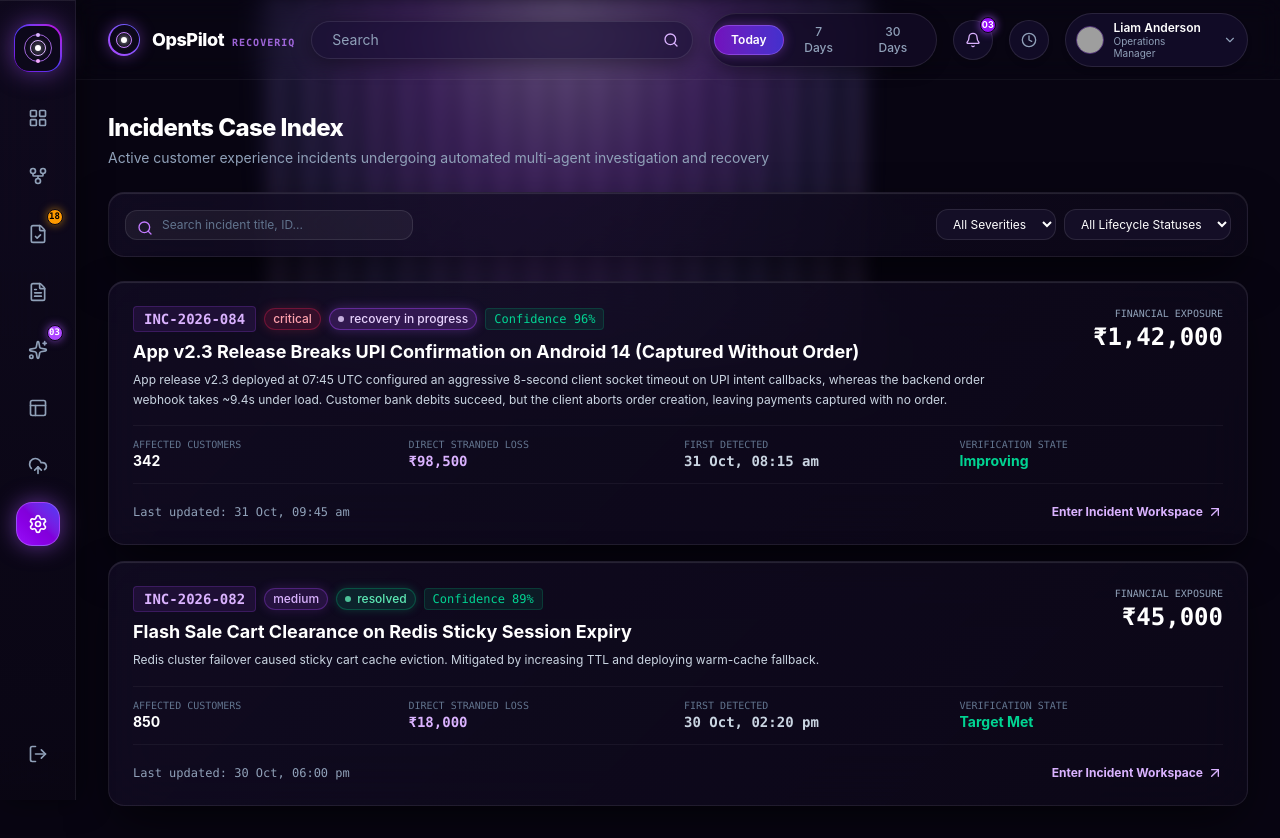
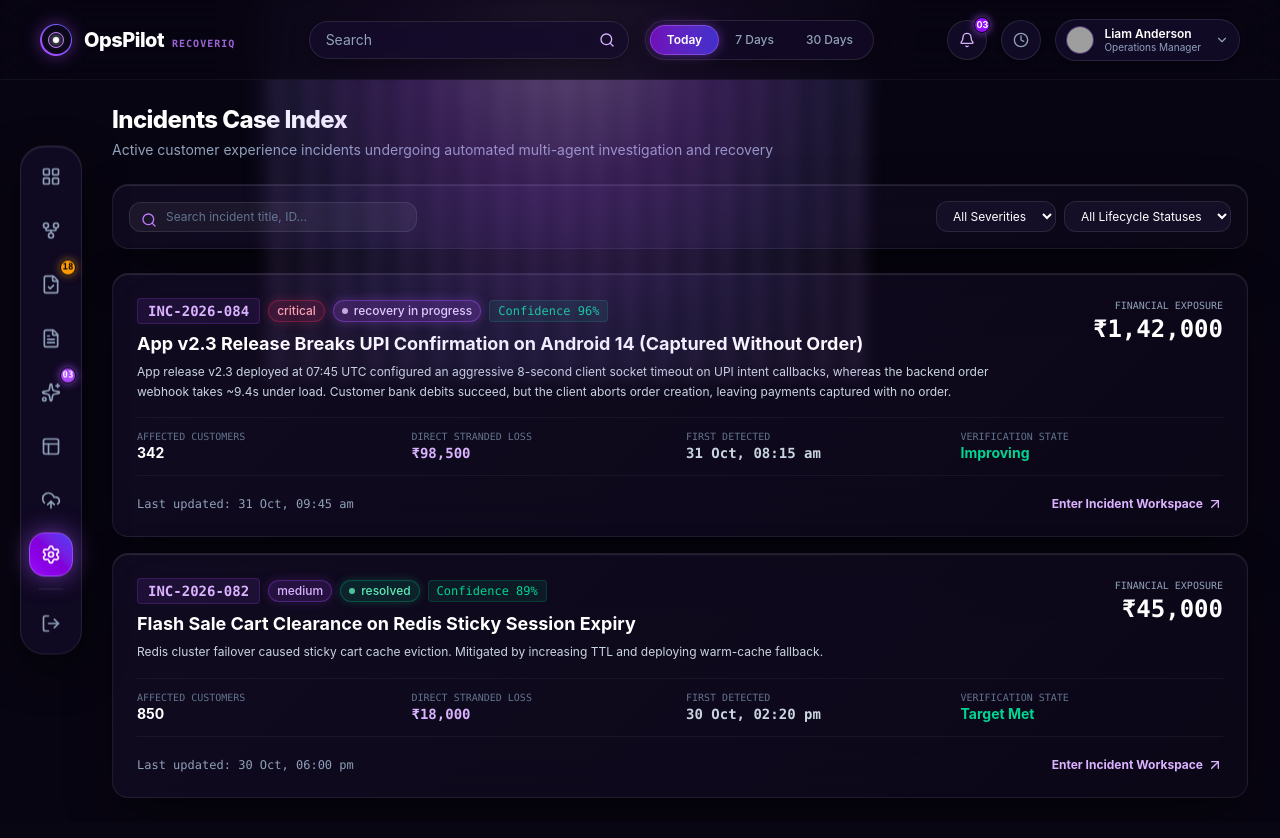
Before and after one commit to GowthamCD6/TCS-Hacks, a React (Vite) app in the folder client/: page /incidents in a window 1280 px wide. Built offline with nearby package versions, Linux system fonts and the light colour scheme; grey boxes are pictures that could not be loaded.

Commit message:
side thing has done.

```diff
--- a/client/src/components/layout/AppLayout.jsx
+++ b/client/src/components/layout/AppLayout.jsx
@@ -5,17 +5,20 @@ import { Header } from '../navigation/Header';
 
 export const AppLayout = () => {
   return (
-    <div className="min-h-screen bg-[#080512] text-slate-100 flex relative overflow-x-hidden selection:bg-purple-600/30 selection:text-purple-200">
+    <div className="min-h-screen bg-[#080512] text-slate-100 flex flex-col relative overflow-x-hidden selection:bg-purple-600/30 selection:text-purple-200">
       {/* Ambient vertical purple aurora light beam matching the screenshot */}
       <div className="ambient-purple-aurora" />
 
-      {/* Main Left Vertical Icon Dock Sidebar */}
-      <Sidebar />
+      {/* Top Header spanning across the top */}
+      <Header />
 
-      {/* Main Content Area */}
-      <div className="flex-1 flex flex-col min-w-0 z-10 relative">
-        <Header />
-        <main className="flex-1 p-4 sm:p-6 lg:p-8 max-w-[1600px] w-full mx-auto space-y-6">
+      {/* Main Container with Fixed Centered Sidebar Dock */}
+      <div className="flex-1 flex relative">
+        {/* Fixed, vertically centered sidebar that DOES NOT SCROLL */}
+        <Sidebar />
+
+        {/* Main Content Area with left offset to accommodate the centered dock */}
+        <main className="flex-1 pl-20 sm:pl-28 pr-4 sm:pr-8 py-6 max-w-[1700px] w-full mx-auto space-y-6">
           <Outlet />
         </main>
       </div>
--- a/client/src/components/navigation/Header.jsx
+++ b/client/src/components/navigation/Header.jsx
@@ -12,10 +12,10 @@ export const Header = ({ onSearch }) => {
   };
 
   return (
-    <header className="h-20 px-6 sm:px-8 flex items-center justify-between sticky top-0 z-30 bg-transparent backdrop-blur-md border-b border-white/[0.05]">
-      {/* Left: Brand Identity matching OpsPilot in screenshot */}
-      <div className="flex items-center gap-3">
-        <div className="w-8 h-8 rounded-full bg-gradient-to-tr from-purple-500 to-indigo-500 p-[1.5px] shadow-[0_0_16px_rgba(168,85,247,0.4)] flex items-center justify-center">
+    <header className="h-20 px-6 sm:px-10 flex items-center justify-between sticky top-0 z-40 bg-[#080512]/75 backdrop-blur-xl border-b border-white/[0.05]">
+      {/* Left: Brand Logo & Title matching OpsPilot in screenshot */}
+      <div className="flex items-center gap-3 flex-shrink-0">
+        <div className="w-8 h-8 rounded-full bg-gradient-to-tr from-purple-500 to-indigo-500 p-[1.5px] shadow-[0_0_18px_rgba(168,85,247,0.45)] flex items-center justify-center">
           <div className="w-full h-full rounded-full bg-[#0c081a] flex items-center justify-center">
             <div className="w-4 h-4 rounded-full border border-purple-400 flex items-center justify-center">
               <div className="w-1.5 h-1.5 rounded-full bg-white shadow-[0_0_6px_#fff]" />
@@ -23,31 +23,31 @@ export const Header = ({ onSearch }) => {
           </div>
         </div>
         <div className="flex items-baseline gap-2">
-          <span className="font-extrabold text-lg text-white tracking-tight">OpsPilot</span>
-          <span className="text-[10px] font-mono uppercase text-purple-400/80 font-bold tracking-widest hidden sm:inline">
+          <span className="font-extrabold text-lg sm:text-xl text-white tracking-tight">OpsPilot</span>
+          <span className="text-[10px] font-mono uppercase text-purple-400/80 font-bold tracking-widest hidden md:inline">
             RecoverIQ
           </span>
         </div>
       </div>
 
-      {/* Center: Search input capsule situated under the shimmering purple beam */}
-      <div className="relative w-64 sm:w-80 md:w-96 mx-4">
+      {/* Center: Search Capsule + Time Filter Tabs centered under the Aurora beam */}
+      <div className="flex items-center gap-3 sm:gap-4 mx-auto">
+        {/* Search Input Capsule */}
+        <div className="relative w-44 sm:w-64 md:w-80">
           <input
             type="text"
             value={searchValue}
             onChange={handleSearchChange}
             placeholder="Search"
-          className="w-full pl-5 pr-10 py-2 text-xs md:text-sm bg-[#180e32]/60 border border-white/10 rounded-full text-slate-100 placeholder-slate-400 focus:outline-none focus:border-purple-400/60 focus:ring-2 focus:ring-purple-500/20 shadow-[0_4px_20px_rgba(0,0,0,0.4)] backdrop-blur-xl transition-all"
+            className="w-full pl-4 pr-10 py-2 text-xs sm:text-sm bg-[#160d2e]/80 border border-white/10 rounded-full text-slate-100 placeholder-slate-400 focus:outline-none focus:border-purple-400/60 focus:ring-2 focus:ring-purple-500/20 shadow-[0_4px_20px_rgba(0,0,0,0.4)] backdrop-blur-xl transition-all"
           />
           <div className="absolute inset-y-0 right-0 pr-3.5 flex items-center pointer-events-none text-slate-400">
             <Search className="w-4 h-4 text-purple-300" />
           </div>
         </div>
 
-      {/* Right: Time Filters, Notification Bell, Clock, User Profile Pill */}
-      <div className="flex items-center gap-3 sm:gap-4">
-        {/* Time filters capsule group matching screenshot */}
-        <div className="hidden md:flex items-center p-1 rounded-full bg-[#130b26]/80 border border-white/10 text-xs font-medium backdrop-blur-xl shadow-[0_4px_16px_rgba(0,0,0,0.3)]">
+        {/* Time Filter Tabs Capsule centered in top bar */}
+        <div className="hidden sm:flex items-center p-1 rounded-full bg-[#130b26]/90 border border-white/10 text-xs font-medium backdrop-blur-xl shadow-[0_4px_16px_rgba(0,0,0,0.4)]">
           {['today', '7days', '30days'].map((filter) => (
             <button
               type="button"
@@ -56,7 +56,7 @@ export const Header = ({ onSearch }) => {
               className={cn(
                 'px-4 py-1.5 rounded-full transition-all duration-200 capitalize cursor-pointer text-xs',
                 timeFilter === filter
-                  ? 'bg-gradient-to-r from-purple-600/70 to-indigo-600/80 text-white shadow-[0_0_12px_rgba(168,85,247,0.4)] border border-purple-400/40 font-semibold'
+                  ? 'bg-gradient-to-r from-purple-600/70 to-indigo-600/80 text-white shadow-[0_0_12px_rgba(168,85,247,0.45)] border border-purple-400/40 font-semibold'
                   : 'text-slate-400 hover:text-slate-200'
               )}
             >
@@ -64,11 +64,14 @@ export const Header = ({ onSearch }) => {
             </button>
           ))}
         </div>
+      </div>
 
+      {/* Right: Notifications, Clock & User Profile matching screenshot */}
+      <div className="flex items-center gap-2.5 sm:gap-3.5 flex-shrink-0">
         {/* Notifications Button with '03' badge */}
         <button
           type="button"
-          className="relative w-10 h-10 rounded-full bg-[#150d2c]/80 border border-white/10 hover:border-purple-400/40 hover:bg-white/[0.08] text-slate-300 hover:text-white transition-all flex items-center justify-center backdrop-blur-xl shadow-md cursor-pointer"
+          className="relative w-9 h-9 sm:w-10 sm:h-10 rounded-full bg-[#150d2c]/80 border border-white/10 hover:border-purple-400/40 hover:bg-white/[0.08] text-slate-300 hover:text-white transition-all flex items-center justify-center backdrop-blur-xl shadow-md cursor-pointer"
           title="3 Unresolved Alerts"
         >
           <Bell className="w-4 h-4 text-purple-300" />
@@ -80,14 +83,14 @@ export const Header = ({ onSearch }) => {
         {/* Clock/History Button */}
         <button
           type="button"
-          className="w-10 h-10 rounded-full bg-[#150d2c]/80 border border-white/10 hover:border-purple-400/40 hover:bg-white/[0.08] text-slate-300 hover:text-white transition-all hidden sm:flex items-center justify-center backdrop-blur-xl shadow-md cursor-pointer"
+          className="w-9 h-9 sm:w-10 sm:h-10 rounded-full bg-[#150d2c]/80 border border-white/10 hover:border-purple-400/40 hover:bg-white/[0.08] text-slate-300 hover:text-white transition-all hidden sm:flex items-center justify-center backdrop-blur-xl shadow-md cursor-pointer"
           title="Recent Workflow Logs"
         >
           <Clock className="w-4 h-4 text-slate-400 hover:text-purple-300" />
         </button>
 
-        {/* User profile capsule pill matching screenshot */}
-        <div className="flex items-center gap-2.5 px-2.5 py-1.5 rounded-full bg-[#150d2c]/80 border border-white/10 hover:border-purple-400/30 transition-all cursor-pointer backdrop-blur-xl shadow-md group">
+        {/* User profile capsule pill */}
+        <div className="flex items-center gap-2 sm:gap-2.5 px-2.5 py-1.5 rounded-full bg-[#150d2c]/80 border border-white/10 hover:border-purple-400/30 transition-all cursor-pointer backdrop-blur-xl shadow-md group">
           <img
             src="https://images.unsplash.com/photo-1534528741775-53994a69daeb?w=100&h=100&fit=crop&crop=faces"
             alt="Liam Anderson"
--- a/client/src/components/navigation/Sidebar.jsx
+++ b/client/src/components/navigation/Sidebar.jsx
@@ -30,7 +30,7 @@ const navItems = [
     name: 'Approvals Desk',
     path: '/approvals',
     icon: FileCheck,
-    tooltip: 'Pending Approvals (18)',
+    tooltip: 'Pending Approvals',
     badge: '18',
     badgeVariant: 'amber',
   },
@@ -70,29 +70,10 @@ const navItems = [
 
 export const Sidebar = () => {
   return (
-    <aside className="w-[76px] h-screen sticky top-0 z-40 flex flex-col justify-between py-6 px-3 glass-dock bg-[#090514]/90 backdrop-blur-2xl border-r border-white/[0.08] flex-shrink-0">
-      {/* Top Section: App Logo + Nav Items */}
-      <div className="flex flex-col items-center gap-6">
-        {/* Brand Aperture Logo matching screenshot */}
-        <NavLink
-          to="/"
-          className="w-12 h-12 rounded-2xl bg-gradient-to-tr from-purple-700 via-indigo-600 to-fuchsia-600 p-[1.5px] shadow-[0_0_24px_rgba(168,85,247,0.5)] transition-transform hover:scale-105 group relative"
-          title="RecoverIQ OpsPilot"
-        >
-          <div className="w-full h-full rounded-[14px] bg-[#0c081a] flex items-center justify-center">
-            {/* Concentric aperture rings */}
-            <div className="w-7 h-7 rounded-full border border-purple-400/80 flex items-center justify-center relative">
-              <div className="w-4 h-4 rounded-full border border-purple-300 flex items-center justify-center">
-                <div className="w-1.5 h-1.5 rounded-full bg-white shadow-[0_0_8px_#ffffff]" />
-              </div>
-              <span className="absolute -top-0.5 w-1 h-1 rounded-full bg-purple-300" />
-              <span className="absolute -bottom-0.5 w-1 h-1 rounded-full bg-fuchsia-300" />
-            </div>
-          </div>
-        </NavLink>
-
-        {/* Vertical Icon Navigation Dock */}
-        <nav className="flex flex-col items-center gap-3.5 w-full">
+    /* Fixed vertically centered dock on the left - DOES NOT SCROLL when page scrolls */
+    <aside className="fixed left-3 sm:left-5 top-1/2 -translate-y-1/2 z-50 flex flex-col items-center p-2 rounded-3xl bg-[#120b26]/85 backdrop-blur-2xl border border-white/[0.09] shadow-[0_16px_40px_rgba(0,0,0,0.65),inset_0_1px_1px_rgba(255,255,255,0.12)]">
+      {/* Vertical Icon Navigation Dock matching exact screenshot */}
+      <nav className="flex flex-col items-center gap-2.5">
         {navItems.map((item) => {
           const Icon = item.icon;
           return (
@@ -103,8 +84,8 @@ export const Sidebar = () => {
                 cn(
                   'relative w-11 h-11 rounded-2xl flex items-center justify-center transition-all duration-300 group cursor-pointer',
                   isActive
-                      ? 'bg-gradient-to-tr from-purple-600 via-purple-700 to-indigo-600 text-white shadow-[0_0_22px_rgba(168,85,247,0.55)] border border-purple-400/50'
-                      : 'text-slate-400 hover:text-white hover:bg-white/[0.06] border border-transparent'
+                    ? 'bg-gradient-to-tr from-purple-600 via-purple-700 to-indigo-600 text-white shadow-[0_0_24px_rgba(168,85,247,0.6)] border border-purple-400/50'
+                    : 'text-slate-400 hover:text-white hover:bg-white/[0.08] border border-transparent'
                 )
               }
             >
@@ -113,7 +94,7 @@ export const Sidebar = () => {
                   <Icon
                     className={cn(
                       'w-5 h-5 transition-transform duration-200 group-hover:scale-110',
-                        isActive ? 'text-white' : 'text-slate-400 group-hover:text-slate-200'
+                      isActive ? 'text-white' : 'text-slate-400 group-hover:text-slate-100'
                     )}
                   />
 
@@ -123,7 +104,7 @@ export const Sidebar = () => {
                       className={cn(
                         'absolute -top-1 -right-1 text-[9px] font-mono font-bold w-4 h-4 rounded-full flex items-center justify-center border border-[#090514] shadow-md',
                         item.badgeVariant === 'purple' &&
-                            'bg-purple-500 text-white shadow-[0_0_8px_rgba(168,85,247,0.7)]',
+                          'bg-purple-500 text-white shadow-[0_0_8px_rgba(168,85,247,0.8)]',
                         item.badgeVariant === 'amber' &&
                           'bg-amber-500 text-black font-extrabold shadow-[0_0_8px_rgba(245,158,11,0.6)]'
                       )}
@@ -133,7 +114,7 @@ export const Sidebar = () => {
                   )}
 
                   {/* Tooltip on hover */}
-                    <div className="absolute left-14 px-3 py-1.5 rounded-xl bg-[#140c2a]/95 border border-purple-500/30 text-white text-xs whitespace-nowrap opacity-0 pointer-events-none group-hover:opacity-100 transition-opacity z-50 shadow-[0_8px_24px_rgba(0,0,0,0.6)] backdrop-blur-md">
+                  <div className="absolute left-14 px-3 py-1.5 rounded-xl bg-[#140c2a]/95 border border-purple-500/30 text-white text-xs whitespace-nowrap opacity-0 pointer-events-none group-hover:opacity-100 transition-opacity z-50 shadow-[0_8px_24px_rgba(0,0,0,0.7)] backdrop-blur-md">
                     {item.tooltip}
                   </div>
                 </>
@@ -141,23 +122,23 @@ export const Sidebar = () => {
             </NavLink>
           );
         })}
-        </nav>
-      </div>
 
-      {/* Bottom Section: LogOut */}
-      <div className="flex flex-col items-center">
+        {/* Divider */}
+        <div className="w-6 h-[1px] bg-white/10 my-0.5" />
+
+        {/* Bottom Logout Button */}
         <button
           type="button"
-          className="w-11 h-11 rounded-2xl flex items-center justify-center text-slate-400 hover:text-rose-300 hover:bg-rose-500/10 border border-transparent hover:border-rose-500/20 transition-all duration-200 group relative cursor-pointer"
+          className="w-11 h-11 rounded-2xl flex items-center justify-center text-slate-400 hover:text-rose-300 hover:bg-rose-500/15 border border-transparent hover:border-rose-500/30 transition-all duration-200 group relative cursor-pointer"
           title="Exit Session"
           onClick={() => window.location.reload()}
         >
           <LogOut className="w-5 h-5 transition-transform duration-200 group-hover:scale-110" />
-          <div className="absolute left-14 px-3 py-1.5 rounded-xl bg-[#140c2a]/95 border border-purple-500/30 text-white text-xs whitespace-nowrap opacity-0 pointer-events-none group-hover:opacity-100 transition-opacity z-50 shadow-[0_8px_24px_rgba(0,0,0,0.6)] backdrop-blur-md">
+          <div className="absolute left-14 px-3 py-1.5 rounded-xl bg-[#140c2a]/95 border border-purple-500/30 text-white text-xs whitespace-nowrap opacity-0 pointer-events-none group-hover:opacity-100 transition-opacity z-50 shadow-[0_8px_24px_rgba(0,0,0,0.7)] backdrop-blur-md">
             Logout / Reset
           </div>
         </button>
-      </div>
+      </nav>
     </aside>
   );
 };
```
Lines whose indentation alone changed are shown as unchanged.
